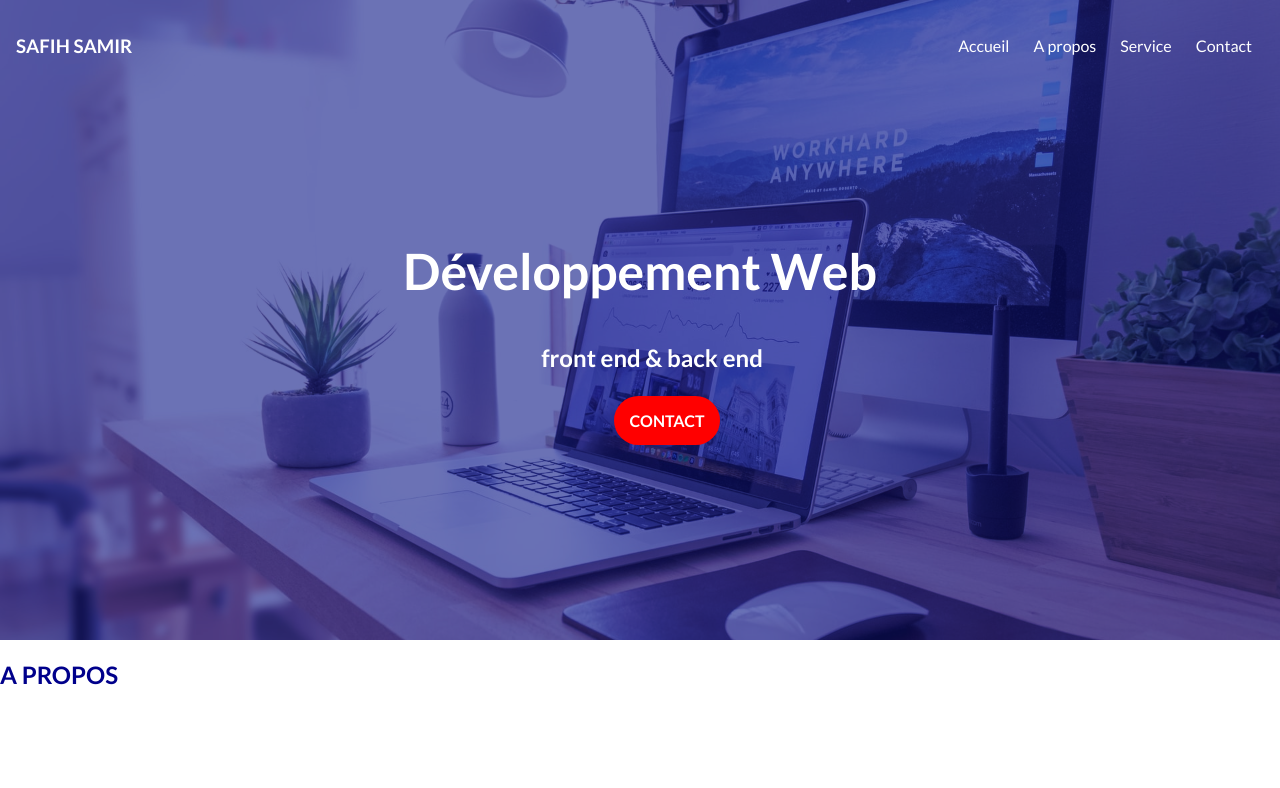
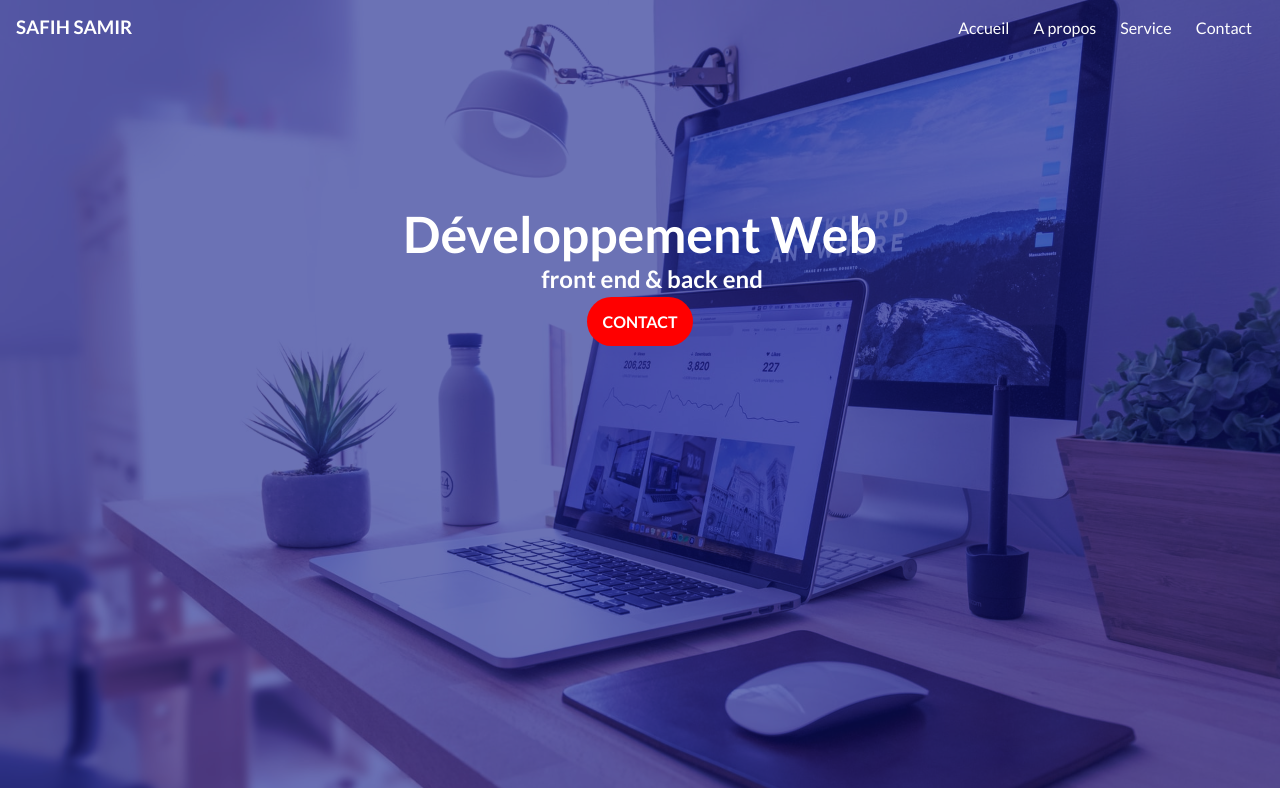
Before and after one commit to saamdev/tp-samir-safih, a plain HTML site: page index.html in a window 1280 px wide. Shown: the top 788 px of the page. Drawn offline with Linux system fonts and the light colour scheme.

Commit message:
commentaire sur ton integration du projet site webdesign

```diff
--- a/css/style.css
+++ b/css/style.css
@@ -1,20 +1,22 @@
-*
+/* l'étoile * ce selecteur signifie "all, c'est à dire tous les éléments et on peu lui donner les propriétés suivantes  */
+* {
+    margin: 0;
+    padding: 0;
+    box-sizing:border-box /* pour inclure la valeur d'un border dans la width ou la height de l'élément*/
+}
 body{
-    margin: 0;
-    font-family: 'Lato', sans-serif;
+    font-family: 'Lato', sans-serif; /* 👍 */
 }
 
 .top_page{
     background-color: #2d3381;
-    background-image: url(../images/banniere-accueil.jpg);background-blend-mode: soft-light;
+    background-image: url(../images/banniere-accueil.jpg); /* 👍 */
+    background-blend-mode: soft-light;/* 👍 */
     background-repeat: no-repeat;
-    height: 80vh;
-
-    background-position: center;
-    background-size: cover;
-
-
-
+    height: 100vh; /* 100vh mieux que 80vh*/
+    background-position: center;/* 👍 */
+    background-size: cover;/* 👍 */
+    text-align:center /* centre le bouton rouge de l'accueil*/
 }
 
 .nav{
@@ -22,28 +24,24 @@ body{
     padding: 16px;
     justify-content: space-between;
     color: white;
-
-
 }
 
 .nav ul {
-    font-family: lato;
+    /* font-family: lato;  pas besoin de le préciser car tu l'as spécifié dans body, donc tout ton texte sera en lato selon le principe d'héritage de propriété*/
     display: flex;
     align-items: center;
     list-style: none;
-
 }
 .nav ul li a {
     color: #fff;
     padding: 12px;
     text-decoration: none;
-
 }
+/* Bien vu l'utilisation du hover :) */
 .nav ul li a:hover {
     background-color: white;
     color: #1a1a1a;
     border-radius: 5px;
-
 }
 
 .button {
@@ -52,12 +50,14 @@ body{
     color : white;
     padding: 15px;
     text-align: center;
-    display: inline-block;
+    display: inline-block; /* très bien 👍 */
     font-size: 1rem;
     margin: 4px 2px;
     border-radius: 2rem;
     text-decoration: none;
-    margin-left : 48% ;
+    /* margin-left : 48%  ===> Noooo c'est un faux centrage
+    pour centrer ce bouton, tu peux dire à son parent : text-align:center, le parent c'est top-page
+    ; */
 
 }
 .mid_page img {
@@ -95,8 +95,6 @@ body{
     font-size: 50px;
     text-align: center;
     margin-top: 3em;
-
-
 }
 
 h2{
@@ -104,3 +102,23 @@ h2{
     color: white;
     margin-left: 1em;
 }
+
+
+/* Samir, je suis agréablement surprise par ton travail!!
+tu as réussi la partie la plus difficile de l'exercice : la page d'accueil,
+ton travail est propre et répond à ce qui est demandé, et il est responsive ( vous étiez 2 ou 3 à l'avoir réussi.
+
+pour les sections suivantes, je suis certaine que tu les aurais réussi s'il y avait plus de temps.
+
+Le principe est le suivant :
+- créer une div parent
+- répartir ton contenu en div enfants
+- utiliser le flexbox pour gérer la mise en page et le responsive
+==> je t'invite à voir le corrigé du projet, et de le reproduire, ça te permettera de compléter ce qui manquait.
+
+Dans l'ensemble, ton travail est réussi, même s'il n'est pas complet, je valide la partie accomplie.
+
+Continue sur ta lancée, tu as toutes les qualités requises pour réussir ; )
+
+
+*/
--- a/index.html
+++ b/index.html
@@ -4,27 +4,27 @@
     <meta charset="UTF-8">
     <meta http-equiv="X-UA-Compatible" content="IE=edge">
     <meta name="viewport" content="width=device-width, initial-scale=1.0">
+    <!-- Attention meta description manquante  -->
     <title>Devellopement Web</title>
     <link rel="stylesheet" href="css/style.css">
     <link rel="preconnect" href="https://fonts.googleapis.com">
-<link rel="preconnect" href="https://fonts.gstatic.com" crossorigin>
-<link href="https://fonts.googleapis.com/css2?family=Lato:ital,wght@0,100;0,300;0,400;0,700;0,900;1,100;1,300;1,400;1,700;1,900&display=swap" rel="stylesheet">
+    <link rel="preconnect" href="https://fonts.gstatic.com" crossorigin>
+    <link href="https://fonts.googleapis.com/css2?family=Lato:ital,wght@0,100;0,300;0,400;0,700;0,900;1,100;1,300;1,400;1,700;1,900&display=swap" rel="stylesheet">
 
 </head>
 <body>
-
     <header>
+        <!-- Attention à l'indentation du code -->
     <section class="top_page">
         <nav class="nav">
             <h1>SAFIH SAMIR</h1>
-        <ul>
-
-            <li><a href="">Accueil</a></li>
-            <li><a href="">A propos</a></li>
-            <li><a href="">Service</a></li>
-            <li><a href="">Contact</a></li>
-
-        </ul>
+            <ul>
+                <!-- ajoute # dans href et crée les id pour que les liens soient fonctionnels               -->
+                <li><a href="#">Accueil</a></li>
+                <li><a href="#a-propos">A propos</a></li>
+                <li><a href="#services">Service</a></li>
+                <li><a href="#contact">Contact</a></li>
+            </ul>
         </nav>
 
 
@@ -37,12 +37,13 @@
 
     </section>
 </header>
-<section class="mid">
+<section class="mid" id="a-propos">
     <div class="mid_page">
         <h1>A PROPOS</h1>
         <img src="images/a-propos.jpg" alt="Seconde image">
         <h2>A propos de notre entreprise</h2>
-        <small>Lorem ipsum dolor sit amet consectetur adipisicing elit. Rerum veniam inventore ex modi? Veritatis voluptatibus sapiente officia repudiandae earum repellat ipsa, fugiat beatae et quaerat vero exercitationem labore sequi odio!</small><br>
+        <!-- utilise ici plutot un paragraphe, pas un small-->
+        <p>Lorem ipsum dolor sit amet consectetur adipisicing elit. Rerum veniam inventore ex modi? Veritatis voluptatibus sapiente officia repudiandae earum repellat ipsa, fugiat beatae et quaerat vero exercitationem labore sequi odio!</p><br>
         <a  class="button2" href="">LEARN MORE</a>
     </div>
 </section>
```
